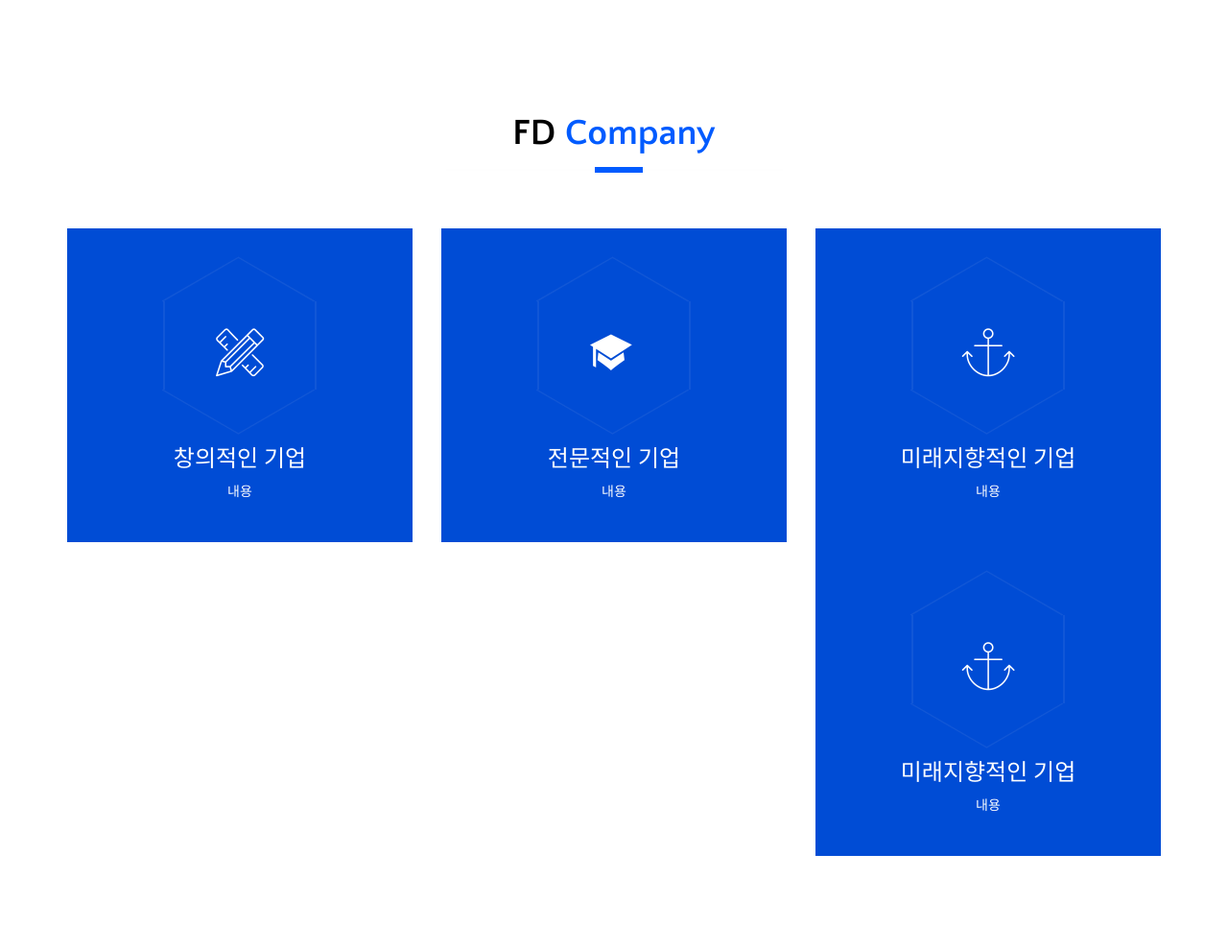
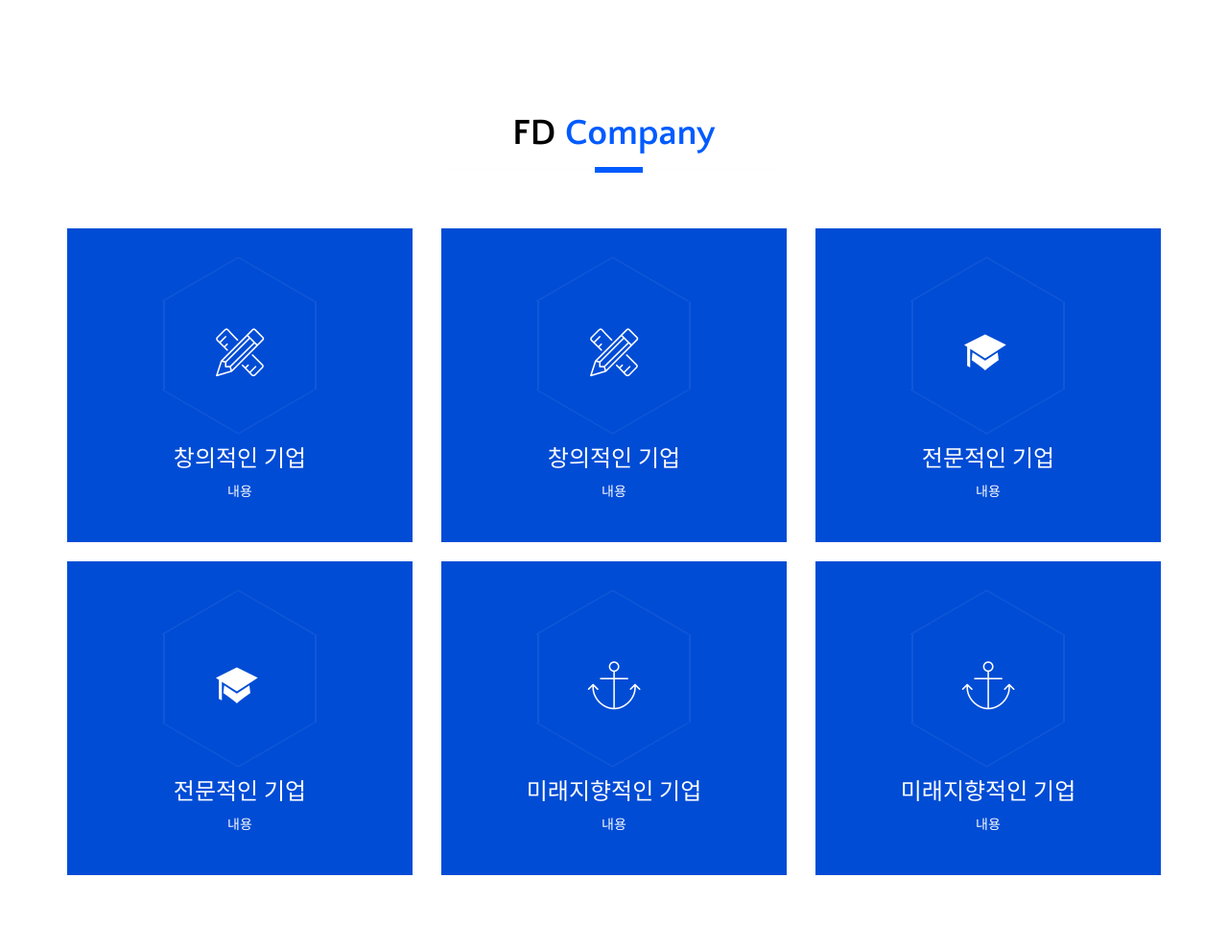
Before and after one commit to PyungkangHong094/fdfam, a Django app: page /fdfrontpage/ in a window 1280 px wide. Shown: the part 978-1967 px from the top of the page at 96% size. Run offline with Django 3.2, Linux system fonts and the light colour scheme; some libraries are stand-ins or nearby versions; some web fonts are replaced.

Commit message:
FD company update

```diff
--- a/fdfrontpage/templates/index.html
+++ b/fdfrontpage/templates/index.html
@@ -145,6 +145,36 @@ Welcome Slider
 							<!-- Express About Yourself -->
 							<div class="content text-center">
 								<h3 class="ddd">창의적인 기업</h3>
+								<p>내용</p>
+							</div>
+						</div>
+					</div>
+					<!-- End About item -->
+
+					<!-- About item -->
+					<div class="col-md-4 text-center wow fadeInUp" data-wow-duration="500ms" >
+						<div class="block">
+							<div class="icon-box">
+								<i class="tf-tools"></i>
+							</div>
+							<!-- Express About Yourself -->
+							<div class="content text-center">
+								<h3 class="ddd">창의적인 기업</h3>
+								<p>내용</p>
+							</div>
+						</div>
+					</div>
+					<!-- End About item -->
+
+					<!-- About item -->
+					<div class="col-md-4 text-center wow fadeInUp" data-wow-duration="500ms" data-wow-delay="250ms">
+						<div class="block">
+							<div class="icon-box">
+								<i class="tf-ion-university"></i>
+							</div>
+							<!-- Express About Yourself -->
+							<div class="content text-center">
+								<h3>전문적인 기업</h3>
 								<p>내용</p>
 							</div>
 						</div>
```
